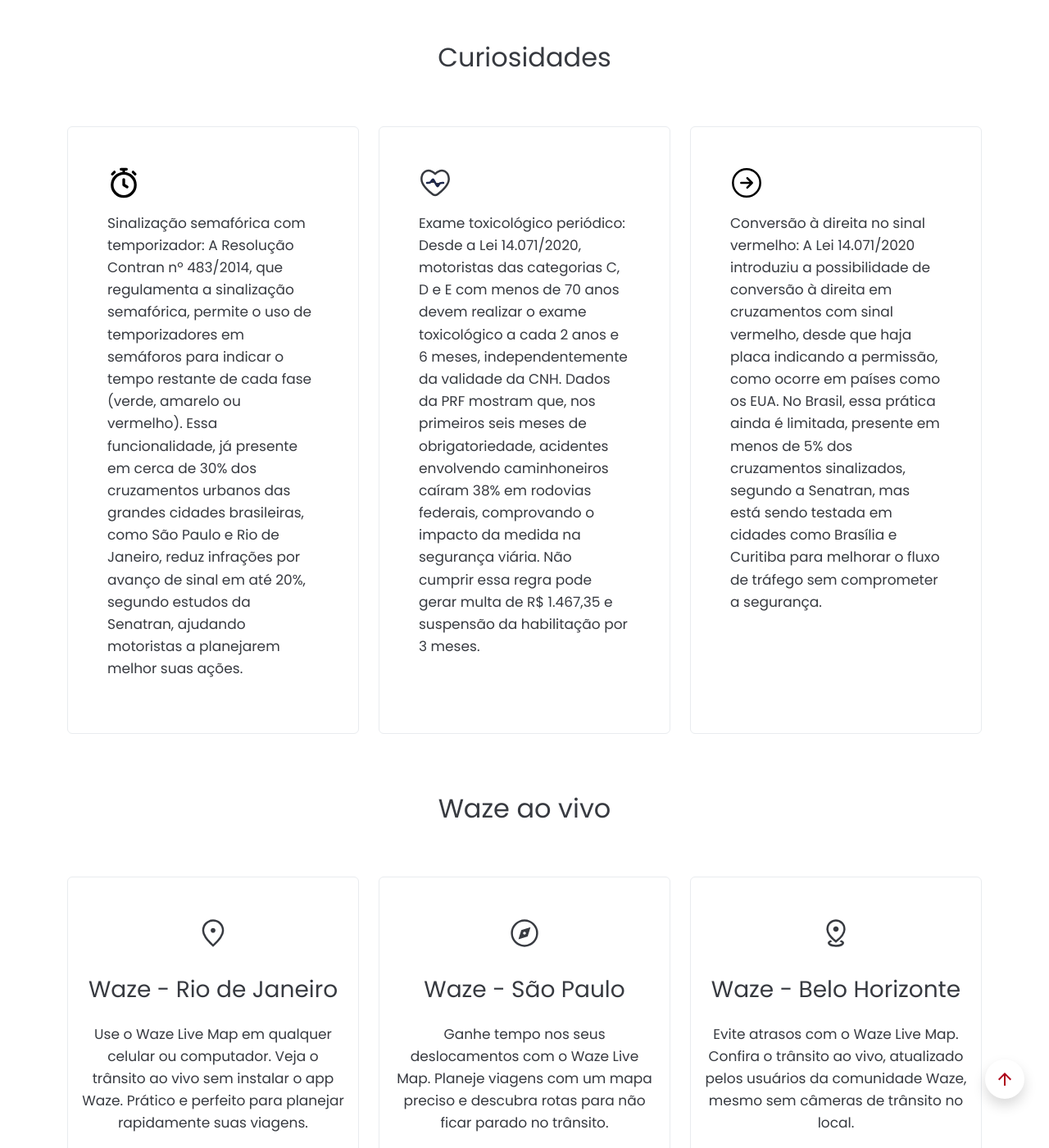
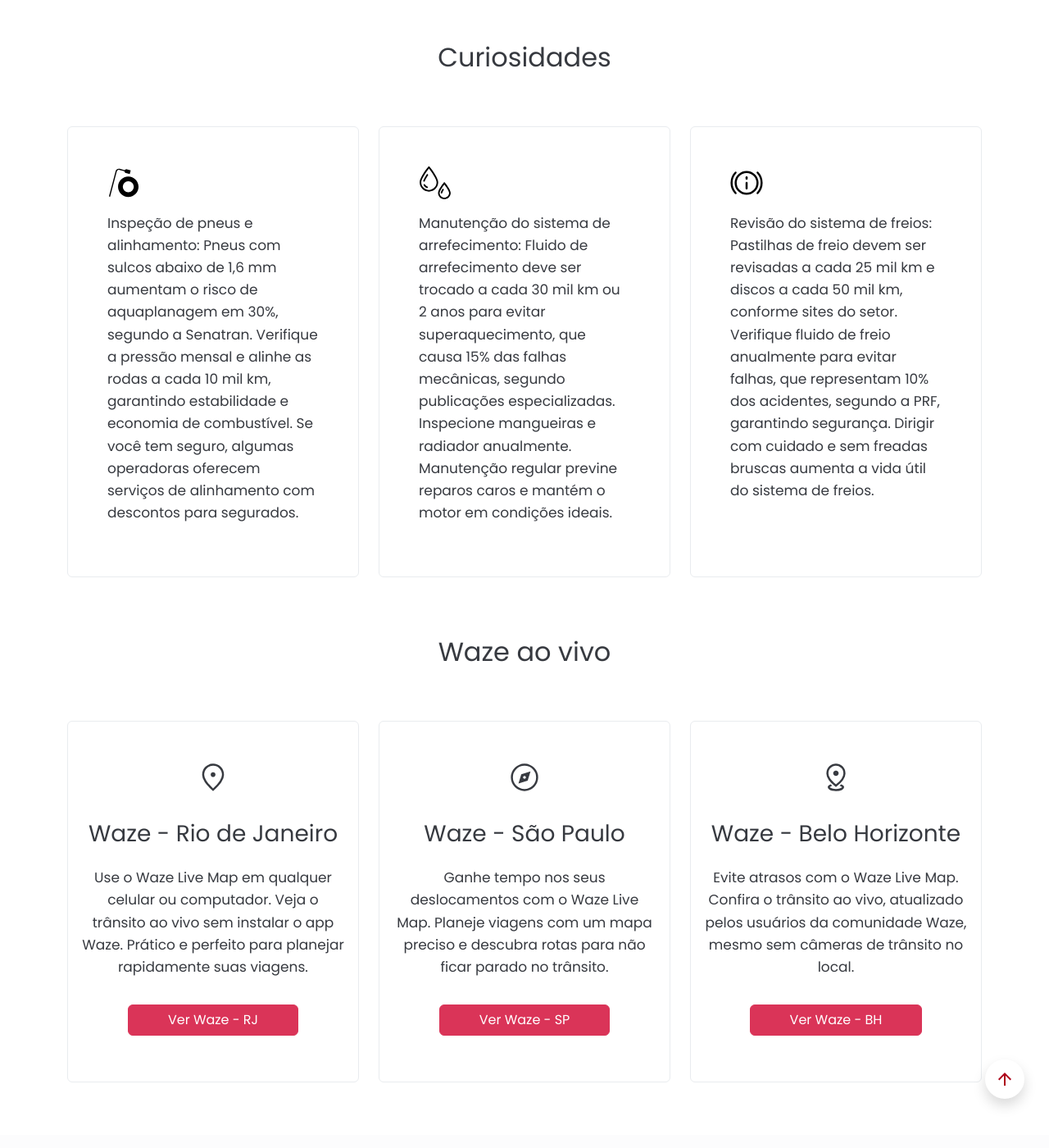
Before and after one commit to Sergio-Damm/transitoaovivo, a Jekyll site: the page built from index.html, in a window 1280 px wide and 1400 px high, scrolled down 1356 px. Shown: the whole window at 82% size. Built offline with Jekyll 4.4.1, drawn with Linux system fonts in a browser that asks for light colours; some of the changed text lies outside the part shown.

Commit message:
Troca de dicas e seguranca

```diff
--- a/_layouts/default.html
+++ b/_layouts/default.html
@@ -43,7 +43,7 @@
 	<div class='container-md'>
 		<a class='navbar-brand' href='{{ site.baseurl }}/'>
 			<svg class='mx-3' height="40px"  width="40px" viewBox='0 0 400 400' xmlns='http://www.w3.org/2000/svg'>
-				<path fill="#00cdcd" d='M100,80h200v30H100V80z'/>
+				<path fill="#fec400" d='M100,80h200v30H100V80z'/>
     			<path fill="#373a40" fill-rule="evenodd" d='M392.886,52.24c-4.422-2.734-9.945-2.981-14.594-0.656L330,75.731V65c0-8.284-6.716-15-15-15H85c-8.284,0-15,6.716-15,15v120c0,8.284,6.716,15,15,15h47.58c2.666,7.516,7.275,14.115,13.222,19.199L124.645,275H90v-30c0-8.284-6.716-15-15-15H15c-8.284,0-15,6.716-15,15v90c0,8.284,6.716,15,15,15h60c8.284,0,15-6.716,15-15v-30h45c6.233,0,11.816-3.854,14.026-9.683l24.776-65.348c0.399,0.011,0.796,0.030,1.198,0.030c19.555,0,36.227-12.541,42.42-30H315c8.284,0,15-6.716,15-15v-10.73l48.292,24.146c2.117,1.059,4.414,1.584,6.707,1.584c2.742,0,5.478-0.752,7.886-2.24c4.422-2.733,7.114-7.562,7.114-12.76V65C400,59.802,397.308,54.974,392.886,52.24z M100,80h200v30H100V80z'/>
 			</svg>
 				Trânsito ao Vivo</a>
--- a/index.html
+++ b/index.html
@@ -156,21 +156,37 @@
           	<div class="col-lg-4 col-md-12 py-3">
 				<div class="card card-liftshadow border-light-subtle h-100">
 					<div class="card-body p-4 p-lg-5">
-						<svg height="40px" width="40px" fill="none" viewBox="0 0 24 24" xmlns="http://www.w3.org/2000/svg">
-							<path d="M12 9.5V13.5L14.5 15M12 5C7.30558 5 3.5 8.80558 3.5 13.5C3.5 18.1944 7.30558 22 12 22C16.6944 22 20.5 18.1944 20.5 13.5C20.5 8.80558 16.6944 5 12 5ZM12 5V2M10 2H14M20.329 5.59204L18.829 4.09204L19.579 4.84204M3.67102 5.59204L5.17102 4.09204L4.42102 4.84204" stroke="#000000" stroke-width="2" stroke-linecap="round" stroke-linejoin="round"/>
+						<svg height="40px" width="40px" fill="none" viewBox="0 0 512 512" xmlns="http://www.w3.org/2000/svg">
+							<path fill="#000000" d="M180 34.39c-9.2.1-18.2 2.89-26.1 7.41-11.2 6.44-20.6 16.6-24 29.44L24.92 468.6l17.42 4.6L147.3 75.86c1.9-6.99 7.8-14.01 15.6-18.46 7.7-4.45 16.9-6.08 24-4.19l76.2 20.31 14.7 25.1 72.1 19.18L365 60.76l-72.1-19.19-3.2 1.86-22 12.69-76.2-20.29c-3.2-.86-6.5-1.31-9.7-1.42H180zM327 157.5c-88.4 0-160 71.6-160 160 0 88.5 71.6 160.1 160 160.1 88.5 0 160.1-71.6 160.1-160.1 0-88.4-71.6-160-160.1-160zm-.3 74a86.06 86.06 0 0 1 .3 0 86.06 86.06 0 0 1 86.1 86 86.06 86.06 0 0 1-86.1 86.1 86.06 86.06 0 0 1-86-86.1 86.06 86.06 0 0 1 85.7-86z"/>
 						</svg>
-						<p class="pt-3">Sinalização semafórica com temporizador: A Resolução Contran nº 483/2014, que regulamenta a sinalização semafórica, permite o uso de temporizadores em semáforos para indicar o tempo restante de cada fase (verde, amarelo ou vermelho). Essa funcionalidade, já presente em cerca de 30% dos cruzamentos urbanos das grandes cidades brasileiras, como São Paulo e Rio de Janeiro, reduz infrações por avanço de sinal em até 20%, segundo estudos da Senatran, ajudando motoristas a planejarem melhor suas ações.</p>
+						<p class="pt-3">Inspeção de pneus e alinhamento: Pneus com sulcos abaixo de 1,6 mm aumentam o risco de aquaplanagem em 30%, segundo a Senatran. Verifique a pressão mensal e alinhe as rodas a cada 10 mil km, garantindo estabilidade e economia de combustível. Se você tem seguro, algumas operadoras oferecem serviços de alinhamento com descontos para segurados.</p>
 					</div>
 				</div>
 			</div>
 			<div class="col-lg-4 col-md-6 py-3">
 				<div class="card card-liftshadow border-light-subtle h-100">
 					<div class="card-body p-4 p-lg-5">
-                        <svg width="40px" height="40px" viewBox="0 0 24 24" xmlns="http://www.w3.org/2000/svg">
-							<path fill="#373a40" d="M18 11.9999H17.1986C16.3689 11.9999 15.9541 11.9999 15.6102 12.1946C15.2664 12.3893 15.0529 12.745 14.6261 13.4564L14.5952 13.5079C14.1976 14.1706 13.9987 14.502 13.7095 14.4965C13.4202 14.4911 13.2339 14.1525 12.8615 13.4753L11.1742 10.4075C10.8269 9.77606 10.6533 9.46034 10.3759 9.44537C10.0986 9.43039 9.892 9.72558 9.47875 10.3159L9.19573 10.7203C8.75681 11.3473 8.53734 11.6608 8.21173 11.8303C7.88612 11.9999 7.50342 11.9999 6.73803 11.9999H6" stroke="#1C274C" stroke-width="1.5" stroke-linecap="round"/>
-							<path fill="#373a40" d="M8.96173 19.3707L9.43571 18.7895L9.43571 18.7895L8.96173 19.3707ZM12 5.49877L11.4509 6.00966C11.5928 6.16215 11.7917 6.24877 12 6.24877C12.2083 6.24877 12.4072 6.16215 12.5491 6.00966L12 5.49877ZM15.0383 19.3707L15.5123 19.952L15.0383 19.3707ZM9.43571 18.7895C7.98585 17.6072 6.29293 16.0568 4.96881 14.3598C3.63045 12.6445 2.75 10.8821 2.75 9.26044H1.25C1.25 11.3862 2.37926 13.4793 3.7862 15.2825C5.20736 17.1039 6.99532 18.7349 8.48775 19.952L9.43571 18.7895ZM2.75 9.26044C2.75 6.53057 4.0079 4.70454 5.60065 4.04191C7.17297 3.38778 9.35285 3.75479 11.4509 6.00966L12.5491 4.98787C10.1473 2.40661 7.32719 1.69899 5.02447 2.65699C2.74218 3.60649 1.25 6.07936 1.25 9.26044H2.75ZM15.5123 19.952C17.0047 18.735 18.7926 17.1039 20.2138 15.2825C21.6207 13.4794 22.75 11.3862 22.75 9.2604H21.25C21.25 10.8821 20.3695 12.6445 19.0312 14.3598C17.7071 16.0568 16.0142 17.6072 14.5643 18.7895L15.5123 19.952ZM22.75 9.2604C22.75 6.07926 21.2578 3.60639 18.9755 2.65691C16.6728 1.69894 13.8527 2.40662 11.4509 4.98787L12.5491 6.00966C14.6472 3.75479 16.827 3.38774 18.3994 4.04184C19.9921 4.70444 21.25 6.53045 21.25 9.2604H22.75ZM8.48775 19.952C9.7587 20.9884 10.641 21.75 12 21.75L12 20.25C11.2785 20.25 10.8287 19.9254 9.43571 18.7895L8.48775 19.952ZM14.5643 18.7895C13.1713 19.9254 12.7216 20.25 12 20.25L12 21.75C13.359 21.75 14.2413 20.9884 15.5123 19.952L14.5643 18.7895Z" fill="#1C274C"/>
+                        <svg width="40px" height="40px" viewBox="0 0 511.999 511.999" xmlns="http://www.w3.org/2000/svg">
+							<path d="M168.173,4.609c-5.024-6.149-14.432-6.142-19.45,0C108.758,53.563,13.625,181.93,13.625,247.472
+				c0,79.855,64.968,144.822,144.824,144.822c79.855,0,144.822-64.968,144.822-144.822
+				C303.271,181.883,207.683,53.005,168.173,4.609z M158.447,367.177c-66.006,0-119.705-53.699-119.705-119.703
+				c0-51.696,79.002-162.973,119.705-214.808C199.15,84.501,278.15,195.779,278.15,247.474
+				C278.152,313.478,224.453,367.177,158.447,367.177z"/>
+							<path d="M141.081,120.039c-5.772-3.848-13.568-2.289-17.416,3.483c-25.96,38.938-43.874,71.485-53.249,96.74
+				c-2.413,6.502,0.901,13.732,7.403,16.145c6.502,2.413,13.73-0.901,16.145-7.403c5.978-16.106,19.609-45.063,50.599-91.547
+				C148.413,131.684,146.854,123.887,141.081,120.039z"/>
+							<path d="M135.135,312.917c-15.743-5.627-28.962-16.778-37.223-31.399c-3.413-6.04-11.077-8.169-17.113-4.756
+				c-6.039,3.413-8.169,11.074-4.756,17.113c11.23,19.872,29.212,35.036,50.636,42.695c6.548,2.336,13.723-1.08,16.054-7.599
+				C145.069,322.44,141.666,315.251,135.135,312.917z"/>
+							<path d="M409.303,252.086c-5.022-6.149-14.433-6.144-19.45,0c-9.116,11.158-89.072,110.471-89.072,161.116
+				c0,54.478,44.321,98.798,98.798,98.798c54.476,0,98.796-44.32,98.796-98.798C498.374,362.559,418.421,263.243,409.303,252.086z
+				 M399.578,486.88c-40.627,0-73.679-33.051-73.679-73.679c0-33.425,53.468-106.626,73.679-132.869
+				c20.325,26.385,73.677,99.486,73.677,132.869C473.255,453.829,440.202,486.88,399.578,486.88z"/>
+							<path d="M384.949,351.389c-5.938-3.589-13.66-1.685-17.247,4.252c-16.038,26.536-21.907,42.258-24.007,50.777
+				c-1.659,6.734,2.455,13.539,9.189,15.2c6.739,1.659,13.541-2.457,15.2-9.188c1.109-4.498,5.385-17.771,21.115-43.796
+				C392.789,362.698,390.885,354.978,384.949,351.389z"/>
 						</svg>
-						<p class="pt-3">Exame toxicológico periódico: Desde a Lei 14.071/2020, motoristas das categorias C, D e E com menos de 70 anos devem realizar o exame toxicológico a cada 2 anos e 6 meses, independentemente da validade da CNH. Dados da PRF mostram que, nos primeiros seis meses de obrigatoriedade, acidentes envolvendo caminhoneiros caíram 38% em rodovias federais, comprovando o impacto da medida na segurança viária. Não cumprir essa regra pode gerar multa de R$ 1.467,35 e suspensão da habilitação por 3 meses.</p>
+						<p class="pt-3">Manutenção do sistema de arrefecimento: Fluido de arrefecimento deve ser trocado a cada 30 mil km ou 2 anos para evitar superaquecimento, que causa 15% das falhas mecânicas, segundo publicações especializadas. Inspecione mangueiras e radiador anualmente. Manutenção regular previne reparos caros e mantém o motor em condições ideais.</p>
 					</div>
 				</div>
 			</div>
@@ -178,10 +194,13 @@
 				<div class="card card-liftshadow border-light-subtle h-100">
 					<div class="card-body p-4 p-lg-5">
 						<svg width="40px" height="40px" fill="none" viewBox="0 0 24 24" xmlns="http://www.w3.org/2000/svg">
-							<path fill="#373a40" d="M8 12H16M16 12L12.5 8.5M16 12L12.5 15.5" stroke="#000000" stroke-width="1.5" stroke-linecap="round" stroke-linejoin="round"/>
-							<path d="M12 22C17.5228 22 22 17.5228 22 12C22 6.47715 17.5228 2 12 2C6.47715 2 2 6.47715 2 12C2 17.5228 6.47715 22 12 22Z" stroke="#000000" stroke-width="1.5" stroke-linecap="round" stroke-linejoin="round"/>
+							<path d="M12 16V14V12" stroke="#000000" stroke-width="1.5" stroke-linecap="round" stroke-linejoin="round"/>
+							<path d="M12 9V8.5V8" stroke="#000000" stroke-width="1.5" stroke-linecap="round" stroke-linejoin="round"/>
+								<circle cx="12" cy="12" r="8" stroke="#000000" stroke-width="1.5"/>
+							<path d="M3.9532 4.5C2.12105 6.46488 1 9.10152 1 12C1 14.8985 2.12105 17.5351 3.9532 19.5" stroke="#000000" stroke-width="1.5" stroke-linecap="round" stroke-linejoin="round"/>
+							<path d="M20.0468 4.5C21.8789 6.46488 23 9.10152 23 12C23 14.8985 21.8789 17.5351 20.0468 19.5" stroke="#000000" stroke-width="1.5" stroke-linecap="round" stroke-linejoin="round"/>
 						</svg>
-						<p class="pt-3">Conversão à direita no sinal vermelho: A Lei 14.071/2020 introduziu a possibilidade de conversão à direita em cruzamentos com sinal vermelho, desde que haja placa indicando a permissão, como ocorre em países como os EUA. No Brasil, essa prática ainda é limitada, presente em menos de 5% dos cruzamentos sinalizados, segundo a Senatran, mas está sendo testada em cidades como Brasília e Curitiba para melhorar o fluxo de tráfego sem comprometer a segurança.</p>
+						<p class="pt-3">Revisão do sistema de freios: Pastilhas de freio devem ser revisadas a cada 25 mil km e discos a cada 50 mil km, conforme sites do setor. Verifique fluido de freio anualmente para evitar falhas, que representam 10% dos acidentes, segundo a PRF, garantindo segurança. Dirigir com cuidado e sem freadas bruscas aumenta a vida útil do sistema de freios.</p>
 					</div>
 				</div>
 			</div>
@@ -316,11 +335,10 @@
 				<div class="card card-liftshadow border-light-subtle h-100">
 					<div class="card-body p-4 p-lg-5">
 						<svg height="40px" width="40px" fill="none" viewBox="0 0 24 24" xmlns="http://www.w3.org/2000/svg" >
-							<path d="M21 12C21 16.9706 16.9706 21 12 21C7.02944 21 3 16.9706 3 12C3 7.02944 7.02944 3 12 3C16.9706 3 21 7.02944 21 12Z" stroke="#323232" stroke-width="2"/>
-							<path d="M12 8L12 13" stroke="#323232" stroke-width="2" stroke-linecap="round"/>
-							<path d="M12 16V15.9888" stroke="#323232" stroke-width="2" stroke-linecap="round"/>
+							<path d="M6.6967 17.3033C5.64781 16.2544 4.9335 14.918 4.64411 13.4632C4.35472 12.0083 4.50325 10.5003 5.0709 9.12987C5.63856 7.75943 6.59985 6.58809 7.83322 5.76398C9.06659 4.93987 10.5166 4.5 12 4.5C13.4834 4.5 14.9334 4.93987 16.1668 5.76398C17.4001 6.58809 18.3614 7.75943 18.9291 9.12987C19.4968 10.5003 19.6453 12.0083 19.3559 13.4632C19.0665 14.918 18.3522 16.2544 17.3033 17.3033" stroke="#373a40" stroke-linecap="round" stroke-linejoin="round"/>
+							<path d="M12 12L16 10" stroke="#373a40" stroke-linecap="round" stroke-linejoin="round"/>
 						</svg>
-						<p class="pt-3">Uso correto do dispositivo de retenção infantil: A Resolução Contran nº 819/2021 determina que crianças com menos de 10 anos ou altura inferior a 1,45 m devem usar cadeirinhas ou assentos de elevação no banco traseiro. Dados da PRF indicam que o uso correto desses dispositivos reduz em até 60% o risco de lesões graves em acidentes. Verifique sempre se o equipamento é adequado à idade, peso e altura da criança, e evite multa de R$ 293,47 e 7 pontos na CNH.</p>
+						<p class="pt-3">Respeito à sinalização de velocidade: A Lei 14.071/2020 reforça limites de velocidade em vias urbanas e rodovias, com multas a partir de R$ 130,16 por excesso. Segundo a PRF, 30% dos acidentes fatais em 2024 envolveram alta velocidade. Respeite os limites, especialmente em áreas urbanas (40-60 km/h) e rodovias de pista simples (80-110 km/h), para reduzir colisões.</p>
 						</div>
 				</div>
 			</div>
@@ -330,19 +348,19 @@
 						<svg height="40px" width="40px" viewBox="0 0 56 56" xmlns="http://www.w3.org/2000/svg" >
 							<path d="M 12.3433 35.3059 L 41.2638 35.3059 C 48.9076 35.3059 54.5938 29.5031 54.5938 22.3021 C 54.5938 14.8914 48.5349 9.4615 40.6345 9.4615 C 37.7215 3.7054 32.3150 0 25.5800 0 C 16.8177 0 9.5933 6.8514 8.8243 15.5206 C 4.6062 16.7324 1.3903 20.4145 1.3903 25.3317 C 1.3903 30.8315 5.3986 35.3059 12.3433 35.3059 Z M 12.2966 31.5539 C 7.5193 31.5539 5.1189 28.8972 5.1189 25.4482 C 5.1189 22.6284 6.7502 20.1115 10.7120 19.0628 C 11.9937 18.7366 12.4598 18.1307 12.5763 16.8023 C 13.1123 9.2052 18.8218 3.7287 25.5800 3.7287 C 30.8235 3.7287 34.9483 6.5951 37.4652 11.7686 C 38.0012 12.8872 38.7003 13.2834 40.0752 13.2834 C 46.9733 13.2834 50.8649 17.4549 50.8649 22.4187 C 50.8649 27.4990 46.8100 31.5539 41.4968 31.5539 Z M 33.3636 43.9517 L 28.5630 43.9517 L 30.8701 39.5239 C 31.1498 39.0345 30.9400 38.6384 30.4273 38.6384 L 25.3703 38.6384 C 24.6945 38.6384 24.4614 38.8714 24.2517 39.3608 L 21.0823 46.5851 C 20.8260 47.1677 21.0823 47.5172 21.6882 47.5172 L 25.7431 47.5172 L 22.5505 55.2310 C 22.4339 55.5572 22.4806 55.8136 22.7136 55.9068 C 22.9233 56 23.1797 55.9301 23.4360 55.6737 L 33.7365 45.1169 C 34.2259 44.6042 34.0394 43.9517 33.3636 43.9517 Z"/>
 						</svg>
-						<p class="pt-3">Atenção à distância de segurança: O Código de Trânsito Brasileiro (CTB) recomenda manter uma distância segura do veículo à frente para evitar colisões traseiras, que representam cerca de 20% dos acidentes em rodovias, segundo a PRF. Uma dica prática é a "regra dos dois segundos": mantenha pelo menos dois segundos de distância em relação ao veículo da frente, ajustando para quatro segundos em condições adversas, como chuva ou neblina, para garantir tempo de reação.</p>
+						<p class="pt-3">Uso de luzes em condições adversas: As novas regras do CTB determinam que o condutor manterá acesos os faróis do veículo, utilizando luz baixa: durante a noite e durante o dia nos túneis providos de iluminação pública e nas rodovias, à noite, e, mesmo durante o dia, em túneis e sob chuva, neblina ou cerração.</p>
 					</div>
 				</div>
 			</div>
 			<div class="col-lg-4 col-md-6 py-3">
 				<div class="card card-liftshadow border-light-subtle h-100">
 					<div class="card-body p-4 p-lg-5">
-						<svg height="40px" width="40px" viewBox="0 0 16 16" xmlns="http://www.w3.org/2000/svg" >
-							<path d="M6.445 12.688V7.354h-.633A12.6 12.6 0 0 0 4.5 8.16v.695c.375-.257.969-.62 1.258-.777h.012v4.61h.675zm1.188-1.305c.047.64.594 1.406 1.703 1.406 1.258 0 2-1.066 2-2.871 0-1.934-.781-2.668-1.953-2.668-.926 0-1.797.672-1.797 1.809 0 1.16.824 1.77 1.676 1.77.746 0 1.23-.376 1.383-.79h.027c-.004 1.316-.461 2.164-1.305 2.164-.664 0-1.008-.45-1.05-.82h-.684zm2.953-2.317c0 .696-.559 1.18-1.184 1.18-.601 0-1.144-.383-1.144-1.2 0-.823.582-1.21 1.168-1.21.633 0 1.16.398 1.16 1.23z"/>
-							<path d="M3.5 0a.5.5 0 0 1 .5.5V1h8V.5a.5.5 0 0 1 1 0V1h1a2 2 0 0 1 2 2v11a2 2 0 0 1-2 2H2a2 2 0 0 1-2-2V3a2 2 0 0 1 2-2h1V.5a.5.5 0 0 1 .5-.5zM2 2a1 1 0 0 0-1 1v11a1 1 0 0 0 1 1h12a1 1 0 0 0 1-1V3a1 1 0 0 0-1-1H2z"/>
-							<path d="M2.5 4a.5.5 0 0 1 .5-.5h10a.5.5 0 0 1 .5.5v1a.5.5 0 0 1-.5.5H3a.5.5 0 0 1-.5-.5V4z"/>
+						<svg height="40px" width="40px" viewBox="0 0 32 32" xmlns="http://www.w3.org/2000/svg" >
+							<path d="M26,16H17.4683l-5-6H5a3.0033,3.0033,0,0,0-3,3v6a2.0023,2.0023,0,0,0,2,2v7a2.0023,2.0023,0,0,0,2,2h4a2.0023,2.0023,0,0,0,2-2V21H10v7H6V19H4V13a1.0009,1.0009,0,0,1,1-1h6.5317l5,6H26a1.0009,1.0009,0,0,1,1,1v3H25v6H22V22H20v6a2.0023,2.0023,0,0,0,2,2h3a2.0023,2.0023,0,0,0,2-2V24a2.0023,2.0023,0,0,0,2-2V19A3.0033,3.0033,0,0,0,26,16Z"/>
+							<path d="M23.5,15A3.5,3.5,0,1,1,27,11.5,3.5042,3.5042,0,0,1,23.5,15Zm0-5A1.5,1.5,0,1,0,25,11.5,1.5017,1.5017,0,0,0,23.5,10Z"/>
+							<path d="M8,9a4,4,0,1,1,4-4A4.0042,4.0042,0,0,1,8,9ZM8,3a2,2,0,1,0,2,2A2.0023,2.0023,0,0,0,8,3Z"/>
 						</svg>
-						<p class="pt-3">Verificação de pneus: A Resolução Contran nº 913/2022 estabelece normas para o uso de pneus em veículos, exigindo profundidade mínima de sulco de 1,6 mm. Pneus desgastados aumentam o risco de aquaplanagem em 30%, segundo a Senatran. Verifique mensalmente a pressão e o estado dos pneus, incluindo o estepe, para evitar multa de R$ 195,23 e 5 pontos na CNH, além de garantir maior aderência e segurança nas vias.</p>
+						<p class="pt-3">O CTB prioriza a segurança de pedestres e ciclistas, com multa de R$ 293,47 por não dar preferência em faixas. Em 2024, 25% dos atropelamentos ocorreram por desatenção, segundo a Senatran. Reduza a velocidade em áreas urbanas e sinalize manobras para proteger usuários vulneráveis e evitar infrações.</p>
 					</div>
 				</div>
 			</div>
```
